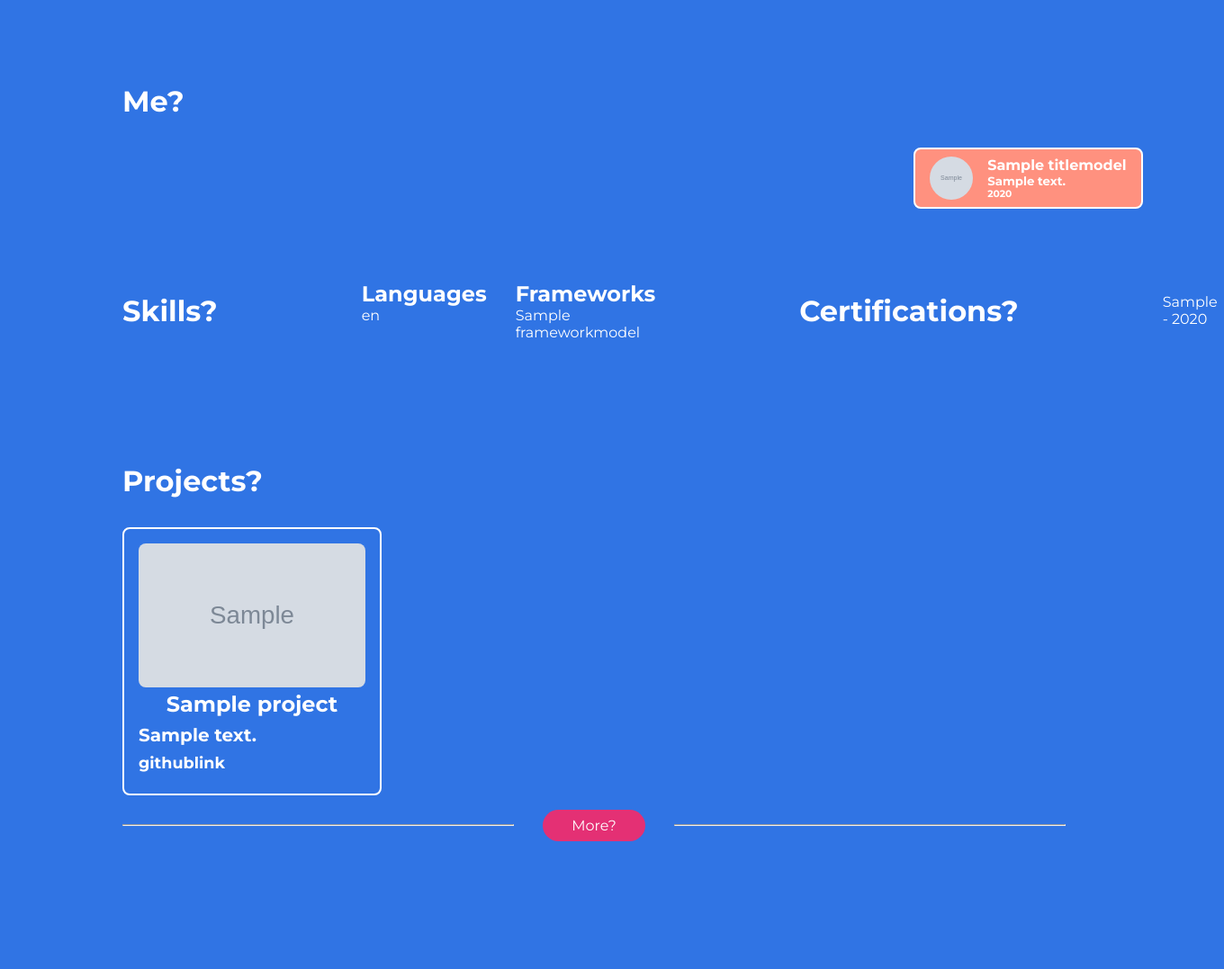
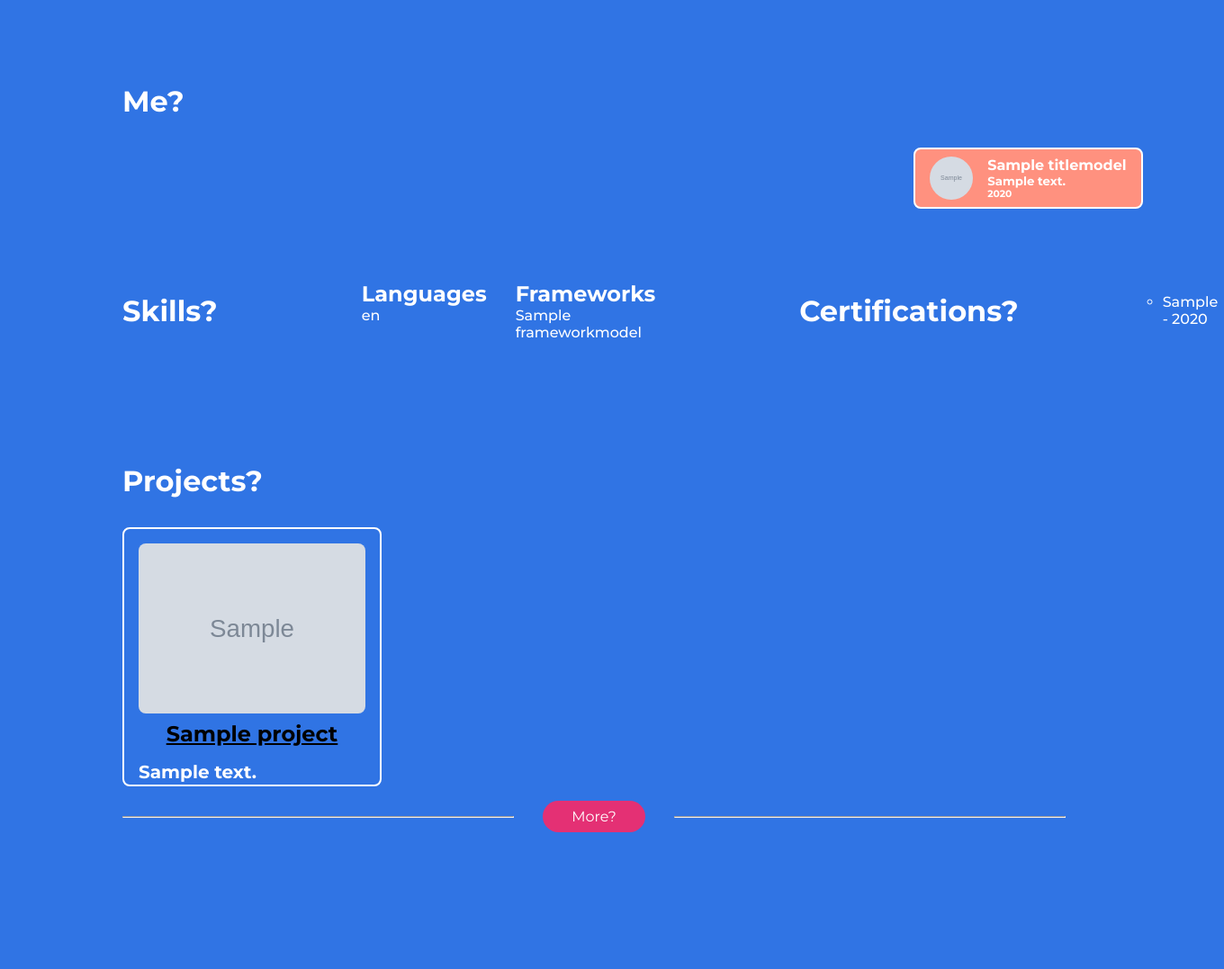
Before and after one commit to usrahul1/Portfolio, a Node server app: page / in a window 1360 px wide. Shown: the part 676-1753 px from the top of the page at 90% size. Run offline with Node 20, Linux system fonts and the light colour scheme; tables that the repository leaves empty hold one stand-in row (values such as "Sample post"); grey boxes marked "Sample" are stand-in pictures; some libraries are stand-ins or nearby versions.

Commit message:
finishing changes

```diff
--- a/public/css/style.css
+++ b/public/css/style.css
@@ -4,6 +4,7 @@
 	box-sizing: border-box;
 	font-family: "Montserrat", sans-serif;
 	color: white;
+	user-select: none;
 	text-decoration: none;
 }
 
@@ -736,6 +737,11 @@ footer hr {
 	border: 2px solid white;
 	width: 18rem;
 	border-radius: 0.5rem;
+	display: flex;
+	flex-direction: column;
+	gap: 0.5rem;
+	height: 18rem;
+	overflow: hidden;
 }
 
 .proj img {
@@ -745,11 +751,6 @@ footer hr {
 .proj h2 {
 	text-align: center;
 	margin-bottom: 0.5rem;
-}
-
-.projectImage {
-	height: 10rem;
-	width: 100%;
 }
 
 /* Cont3 */
@@ -865,10 +866,27 @@ footer hr {
 .languages ul,
 .frameworks ul {
 	list-style: none;
+	display: flex;
+	flex-direction: column;
+	gap: 0.5rem;
+}
+
+.languages ul li,
+.frameworks ul li {
+	font-weight: 500;
+	user-select: none;
 }
 
 .certif ul {
-	list-style: none;
+	list-style: circle;
+	display: flex;
+	flex-direction: column;
+	gap: 0.5rem;
+}
+
+.certif ul li {
+	font-weight: 500;
+	user-select: none;
 }
 
 /* Contact Page */
@@ -950,6 +968,15 @@ textarea::placeholder {
 	flex-wrap: wrap;
 }
 
+.proj {
+	cursor: pointer;
+}
+
+.projectImage {
+	width: 100%;
+	height: 100%;
+}
+
 .cont5 {
 	padding-left: 10%;
 	margin-top: 10%;
@@ -962,6 +989,8 @@ textarea::placeholder {
 }
 
 .proj h2 {
+	color: #000;
+	text-decoration: underline;
 	font-size: 1.5rem;
 }
 
--- a/views/index.ejs
+++ b/views/index.ejs
@@ -80,7 +80,7 @@
                     <img src="<%= projArray[i].image %>" class="projectImage">
                     <h2> <%= projArray[i].projectTitle %></h2>
                     <h3><%= projArray[i].projDesc %></h3>
-                    <a href="<%= projArray[i].githubLink %>"><h3>githublink</h3></a>
+                    <a href="<%= projArray[i].githubLink %>"><h3>Click to view. &#8599;</h3></a>
                 </div>
             <% } %>
         </div>
--- a/views/projectPage.ejs
+++ b/views/projectPage.ejs
@@ -3,7 +3,7 @@
         <div class="projectsCont5">
             <% for(let i=0; i<Math.min(4, projArray.length); i++) { %>
                 <div class="proj">
-                    <img src="/img/img.webp" class="projectImage">
+                    <img src="<%= projArray[i].image %>" class="projectImage">
                     <h2> <%= projArray[i].projectTitle %></h2>
                     <h3><%= projArray[i].projDesc %></h3>
                     <a href="<%= projArray[i].githubLink %>"><h3>githublink</h3></a>
```
